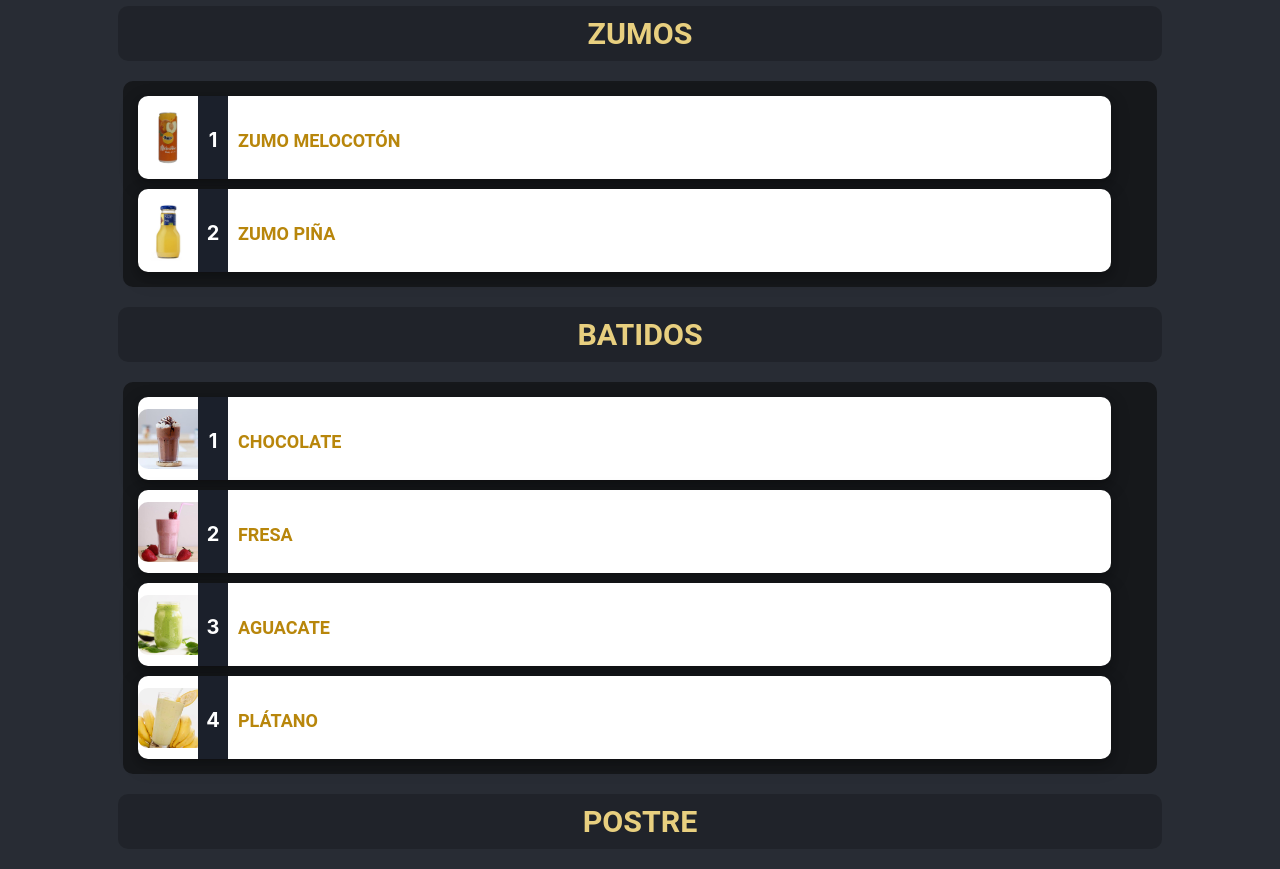
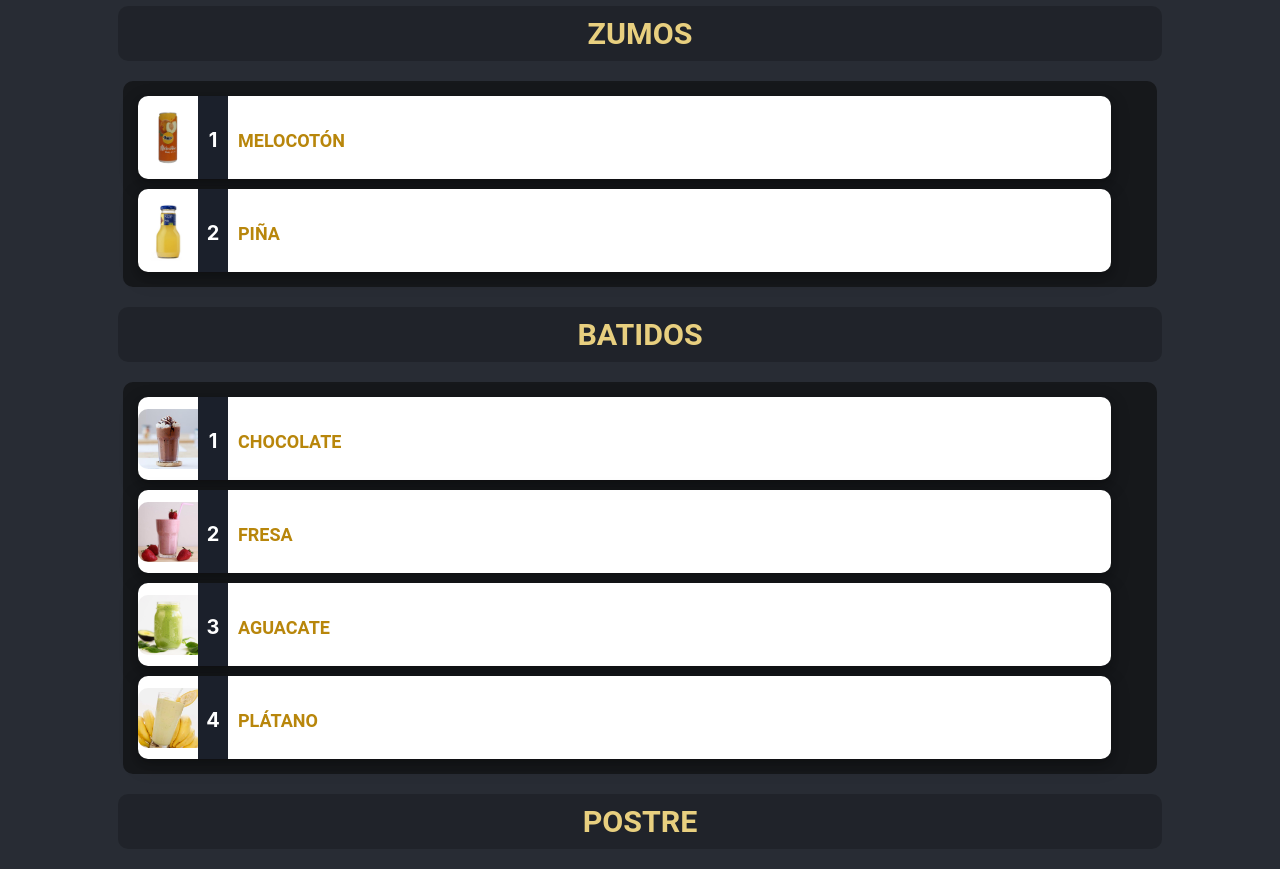
Before and after one commit to Soufisan/HookahBangApp, a React (Vite) app: page / in a window 1280 px wide. Shown: the part 2540-3409 px from the top of the page. Built offline with nearby package versions, Linux system fonts and the light colour scheme.

Commit message:
Arreglar zumos

```diff
--- a/src/components/CardZumo.jsx
+++ b/src/components/CardZumo.jsx
@@ -11,11 +11,11 @@ const CardZumo = () => {
     const Bebidas = [
         {
             id: 1,
-            title: "Zumo Melocotón",
+            title: "Melocotón",
         },
         {
             id: 2,
-            title: "Zumo Piña",
+            title: "Piña",
         },
 
 
```
